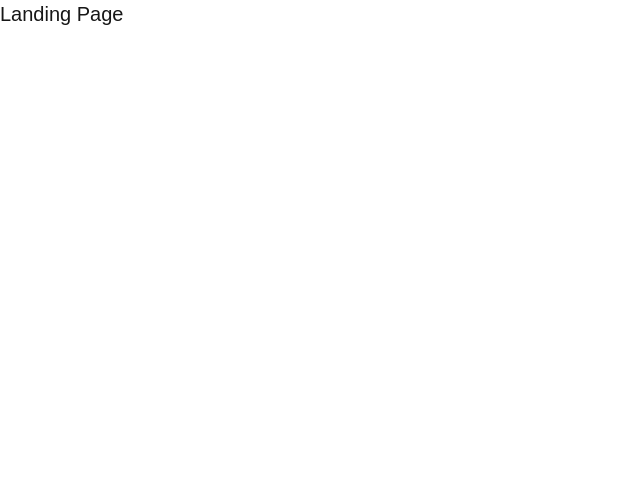
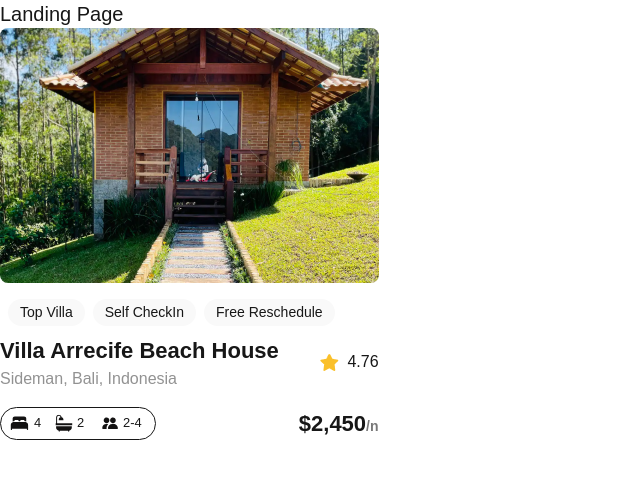
Before and after one commit to rosified-guru/alx-project-0x00-setup, a Next.js app in the folder alx-project-0x00/: page /landing in a window 1280 px wide. Shown: the top 478 px of the page, without its empty margins (0-640 px from the left). Built offline with nearby package versions, Linux system fonts and the light colour scheme.

Commit message:
Using components

```diff
--- a/alx-project-0x00/pages/landing.tsx
+++ b/alx-project-0x00/pages/landing.tsx
@@ -1,7 +1,10 @@
+import Card from '@/components/Card'
 const Landing: React.FC =  () => {
   return (
     <div>
       <h1 className=" text-xl font-extralight">Landing Page</h1>
+      <Card />
+
     </div>
   )
 }
```
Also changed, not shown: alx-project-0x00/public/assets/house.png (renamed from alx-project-0x00/public/assets/images/house.png), alx-project-0x00/public/assets/star.png (renamed from alx-project-0x00/public/assets/images/star.png).
